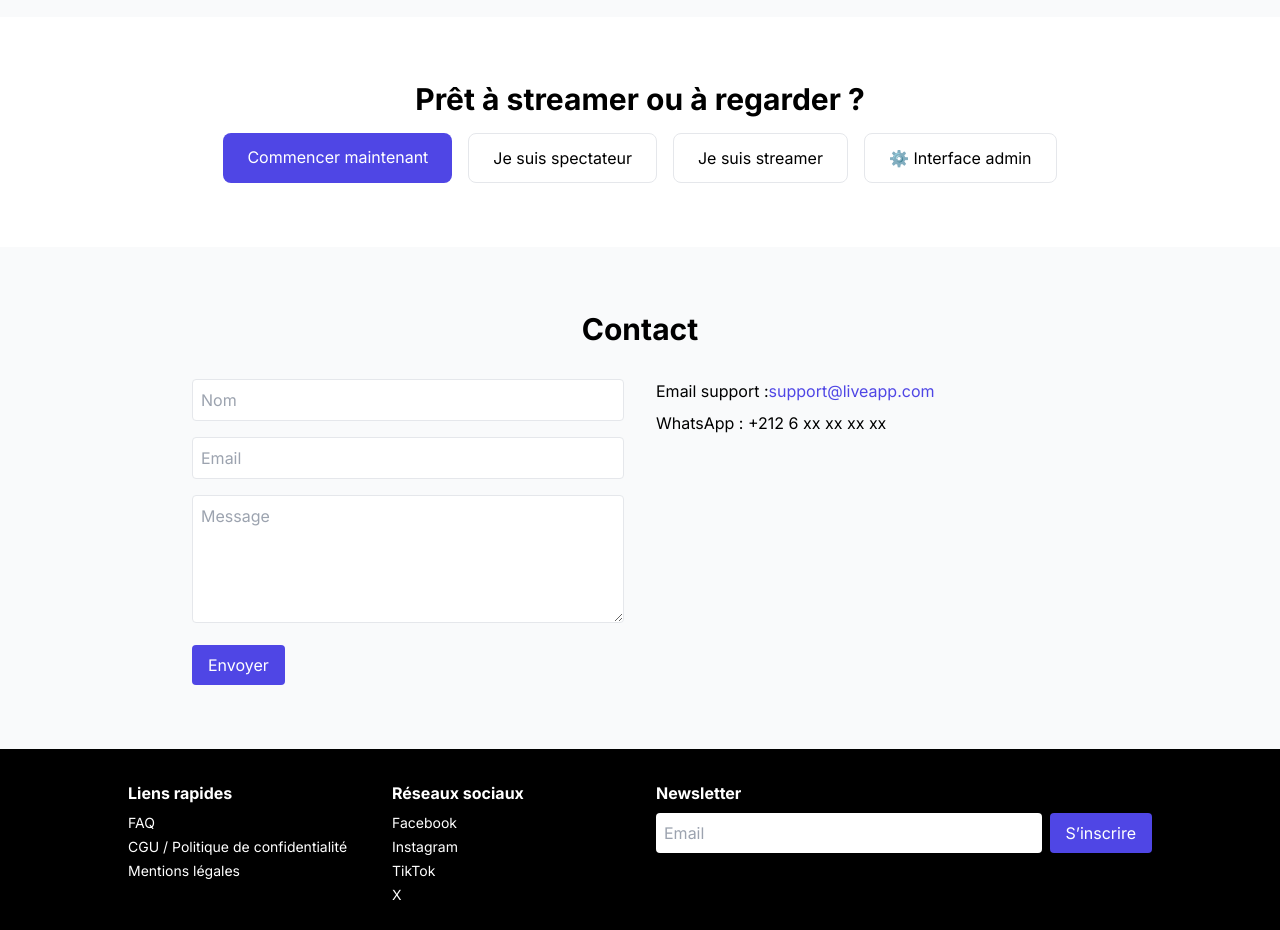
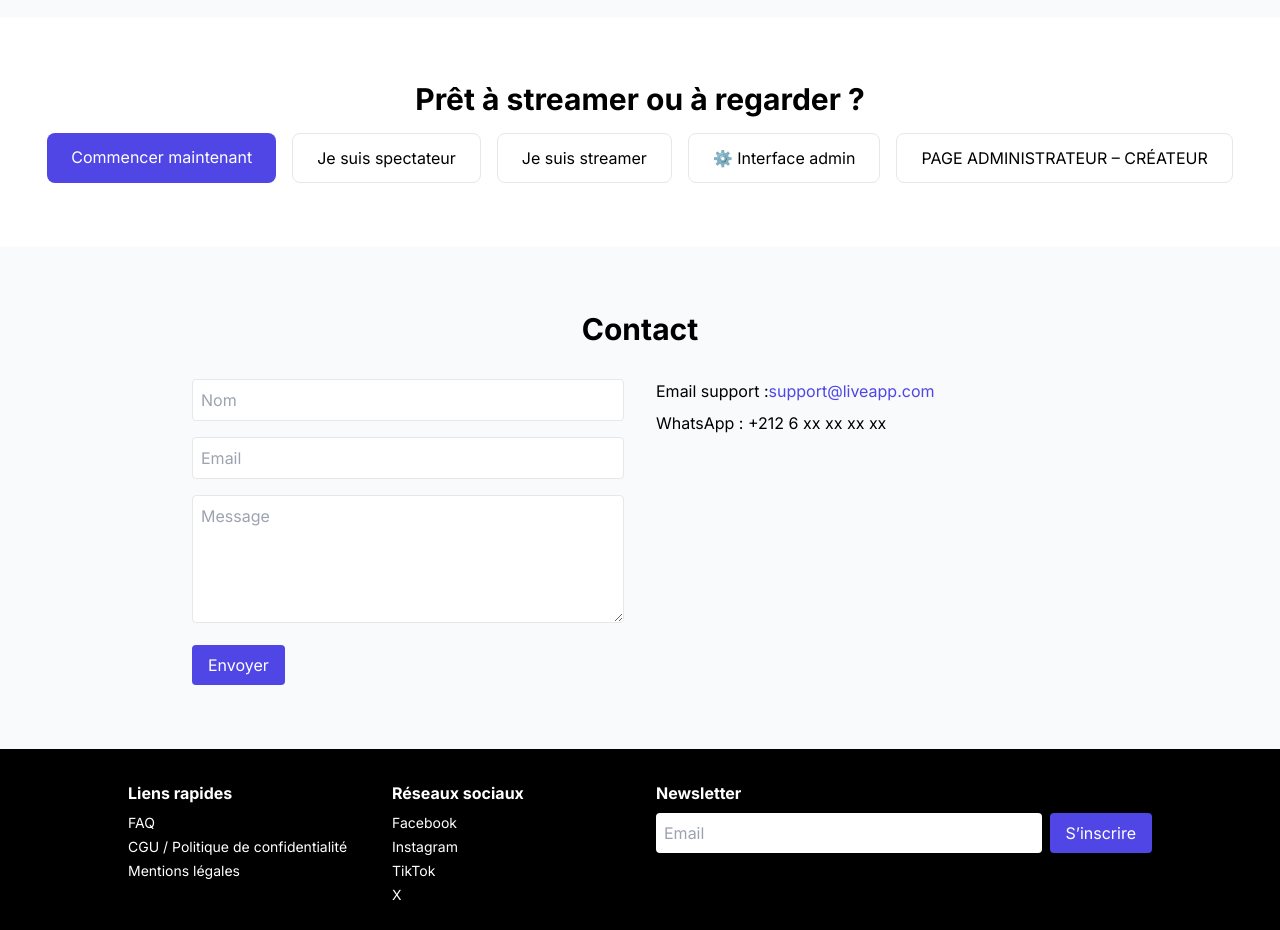
Before and after one commit to abou-cell/livewebmoon, a React (Vite) app: page /livewebmoon/ in a window 1280 px wide. Shown: the part 2880-3810 px from the top of the page. Built offline with nearby package versions, Linux system fonts and the light colour scheme.

Commit message:
feat: add creator admin link in home CTA

```diff
--- a/src/routes/Home.jsx
+++ b/src/routes/Home.jsx
@@ -201,6 +201,9 @@ export default function Home() {
           <Link to="/super-admin" className="px-6 py-3 border rounded-lg">
             ⚙️ Interface admin
           </Link>
+          <Link to="/creator-admin" className="px-6 py-3 border rounded-lg">
+            PAGE ADMINISTRATEUR – CRÉATEUR
+          </Link>
         </div>
       </section>
 
```
